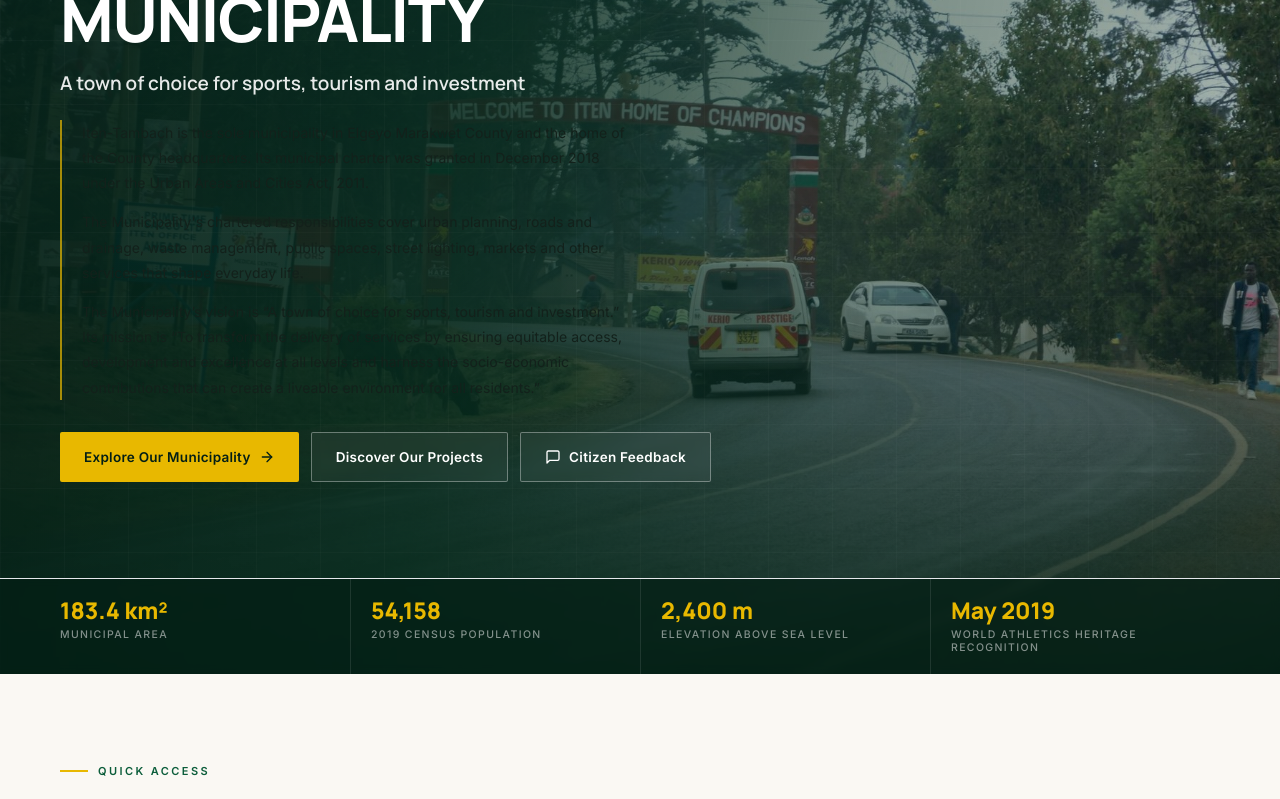
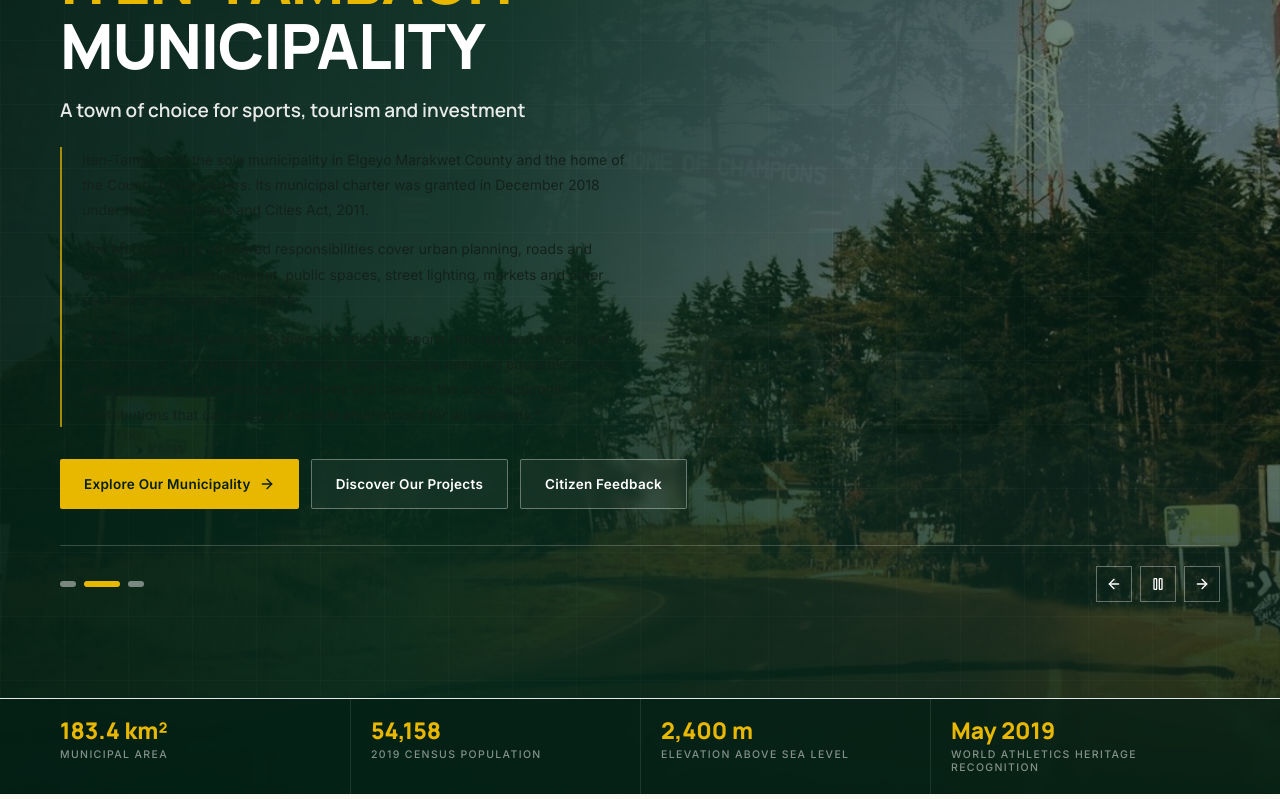
Before and after one commit to kikie254/municp, a Next.js app: page / in a window 1280 px wide. Shown: the part 460-1259 px from the top of the page. Built offline with nearby package versions, Linux system fonts and the light colour scheme; no server answers.

Commit message:
Replace static homepage hero with responsive slideshow

```diff
--- a/app/page.tsx
+++ b/app/page.tsx
@@ -19,7 +19,7 @@ import { EmptyState } from "@/components/EmptyState";
 import {
   emptyStateCopy, hasPublishedNews, hasPublishedProjects, publishedNews, publishedProjects,
 } from "@/lib/content";
-import { site } from "@/lib/site";
+import { HeroSlideshow } from "@/components/HeroSlideshow";
 
 export const metadata: Metadata = {
   alternates: { canonical: "/" },
@@ -75,13 +75,6 @@ const quickAccess = [
  * the Municipality's published waste-management documents. The population figure
  * is the 2019 census baseline; the later figure is a projection, not a census result.
  */
-const stats = [
-  { value: "183.4 km²", label: "Municipal area" },
-  { value: "54,158", label: "2019 census population" },
-  { value: "2,400 m", label: "Elevation above sea level" },
-  { value: "May 2019", label: "World Athletics Heritage recognition" },
-];
-
 export default function HomePage() {
   // Only published (verified) records reach the homepage. Demonstration records are excluded
   // here and in search, the XML sitemap and related-content widgets — see lib/content.ts.
@@ -93,78 +86,7 @@ export default function HomePage() {
     <>
       <GovernmentJsonLd />
 
-      {/* ── HERO ───────────────────────────────────────────── */}
-      <section className="relative isolate overflow-hidden bg-green-950">
-        <Image
-          src="/images/iten-hero.jpg"
-          alt="The welcome arch marking the entrance to Iten town, County of Champions, Elgeyo Marakwet"
-          fill
-          priority
-          sizes="100vw"
-          className="object-cover object-center"
-        />
-        <div className="absolute inset-0 hero-overlay" />
-        <div className="absolute inset-0 pattern-grid opacity-50" aria-hidden="true" />
-
-        <div className="shell relative pb-14 pt-12 md:pb-20 md:pt-16 lg:pb-24 lg:pt-20">
-          <div className="max-w-[760px]">
-            <p className="inline-flex items-center gap-2.5 border border-white/20 bg-white/8 px-3.5 py-2 text-[9.5px] font-semibold uppercase tracking-[0.2em] text-white/80 backdrop-blur-sm sm:text-[10px]">
-              <Landmark className="h-3.5 w-3.5 text-gold-400" aria-hidden="true" />
-              {site.county}
-            </p>
-
-            <h1 className="mt-6 text-balance font-display text-[2rem] font-extrabold uppercase leading-[1.03] tracking-[-0.02em] text-white sm:text-[2.7rem] md:text-[3.3rem] lg:text-[3.9rem]">
-              Welcome to
-              <br />
-              <span className="text-gold-400">Iten-Tambach</span> Municipality
-            </h1>
-
-            <p className="mt-5 max-w-xl font-display text-[15px] font-semibold leading-snug text-white/90 sm:text-[17px] md:text-[19px]">
-              A town of choice for sports, tourism and investment
-            </p>
-
-            <div className="mt-6 max-w-xl space-y-3.5 border-l-2 border-gold-400/70 pl-4 sm:pl-5">
-              <p className="text-[13.5px] leading-[1.8] text-white/72 sm:text-[14px]">
-                  Iten-Tambach is the sole municipality in Elgeyo Marakwet County and the home of the County headquarters. Its municipal charter was granted in December 2018 under the Urban Areas and Cities Act, 2011.
-              </p>
-              <p className="text-[13.5px] leading-[1.8] text-white/72 sm:text-[14px]">
-                The Municipality's chartered responsibilities cover urban planning, roads and drainage, waste management, public spaces, street lighting, markets and other services that shape everyday life.
-              </p>
-              <p className="text-[13.5px] leading-[1.8] text-white/72 sm:text-[14px]">
-                The Municipality’s vision is “A town of choice for sports, tourism and investment.” Its mission is “To transform the delivery of services by ensuring equitable access, development and excellence at all levels and harness the socio-economic contributions that can create a liveable environment for all residents.”
-              </p>
-            </div>
-
-            <div className="mt-8 flex flex-wrap gap-3">
-              <Link href="/about" className="btn btn-gold">
-                Explore Our Municipality <ArrowRight aria-hidden="true" />
-              </Link>
-              <Link href="/projects" className="btn btn-ghost">
-                Discover Our Projects
-              </Link>
-              <Link href="/feedback" className="btn btn-ghost">
-                <MessageSquare aria-hidden="true" /> Citizen Feedback
-              </Link>
-            </div>
-          </div>
-        </div>
-
-        {/* Stat strip */}
-        <div className="relative border-t border-white/12 bg-green-950/70 backdrop-blur-sm">
-          <div className="shell grid grid-cols-2 divide-x divide-white/10 md:grid-cols-4">
-            {stats.map((s) => (
-              <div key={s.label} className="px-3 py-5 first:pl-0 sm:px-5">
-                <p className="font-display text-[19px] font-extrabold leading-none text-gold-400 sm:text-[23px]">
-                  {s.value}
-                </p>
-                <p className="mt-1.5 text-[9.5px] font-medium uppercase leading-tight tracking-[0.13em] text-white/50 sm:text-[10.5px]">
-                  {s.label}
-                </p>
-              </div>
-            ))}
-          </div>
-        </div>
-      </section>
+      <HeroSlideshow />
 
       {/* ── QUICK ACCESS ───────────────────────────────────── */}
       <section className="bg-paper-warm py-16 md:py-20" aria-labelledby="quick-access-heading">
```
